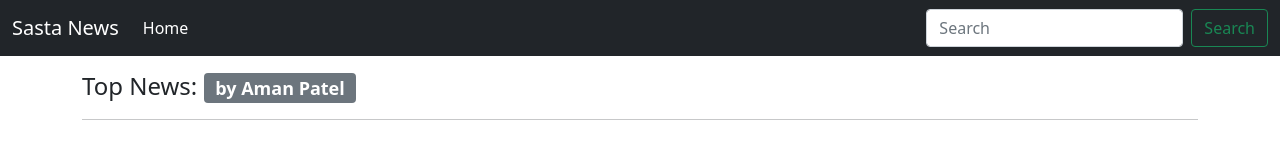
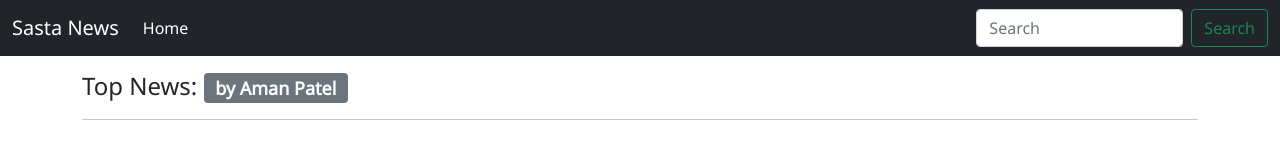
Before and after one commit to amannpatel/SastaNews, a plain HTML site: page index.html in a window 1280 px wide. Drawn offline with nearby package versions, Linux system fonts and the light colour scheme; no server answers.

Commit message:
added css

```diff
--- a/index.html
+++ b/index.html
@@ -9,6 +9,8 @@
     <!-- Bootstrap CSS -->
     <link href="https://cdn.jsdelivr.net/npm/bootstrap@5.1.3/dist/css/bootstrap.min.css" rel="stylesheet"
         integrity="sha384-1BmE4kWBq78iYhFldvKuhfTAU6auU8tT94WrHftjDbrCEXSU1oBoqyl2QvZ6jIW3" crossorigin="anonymous">
+    <link href="https://fonts.googleapis.com/css2?family=Noto+Sans&display=swap" rel="stylesheet">
+    <link rel="stylesheet" href="style.css">
 
     <title>Welcome to Abroad News</title>
 </head>
--- /dev/null
+++ b/style.css
@@ -0,0 +1,6 @@
+* {
+  padding: 0;
+  margin: 0;
+  box-sizing: border-box;
+  font-family: "Noto Sans", sans-serif;
+}
```
